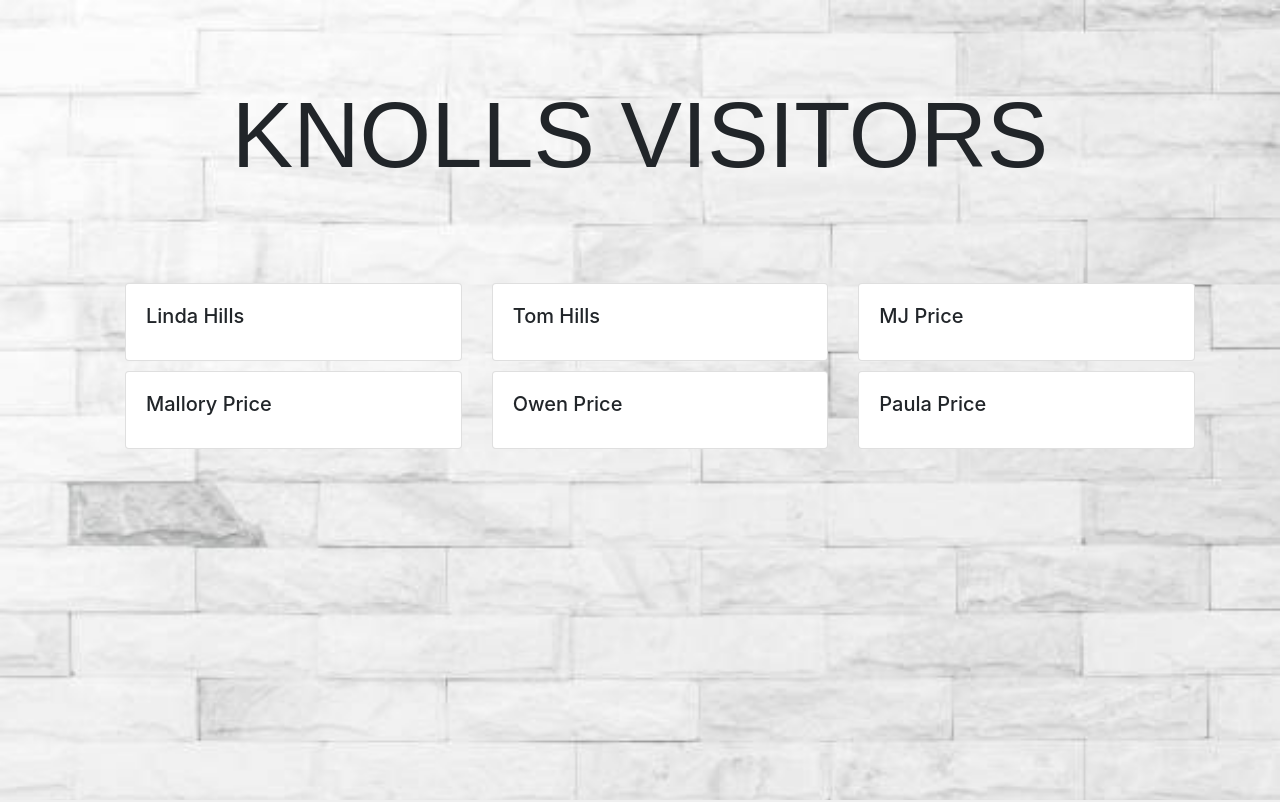
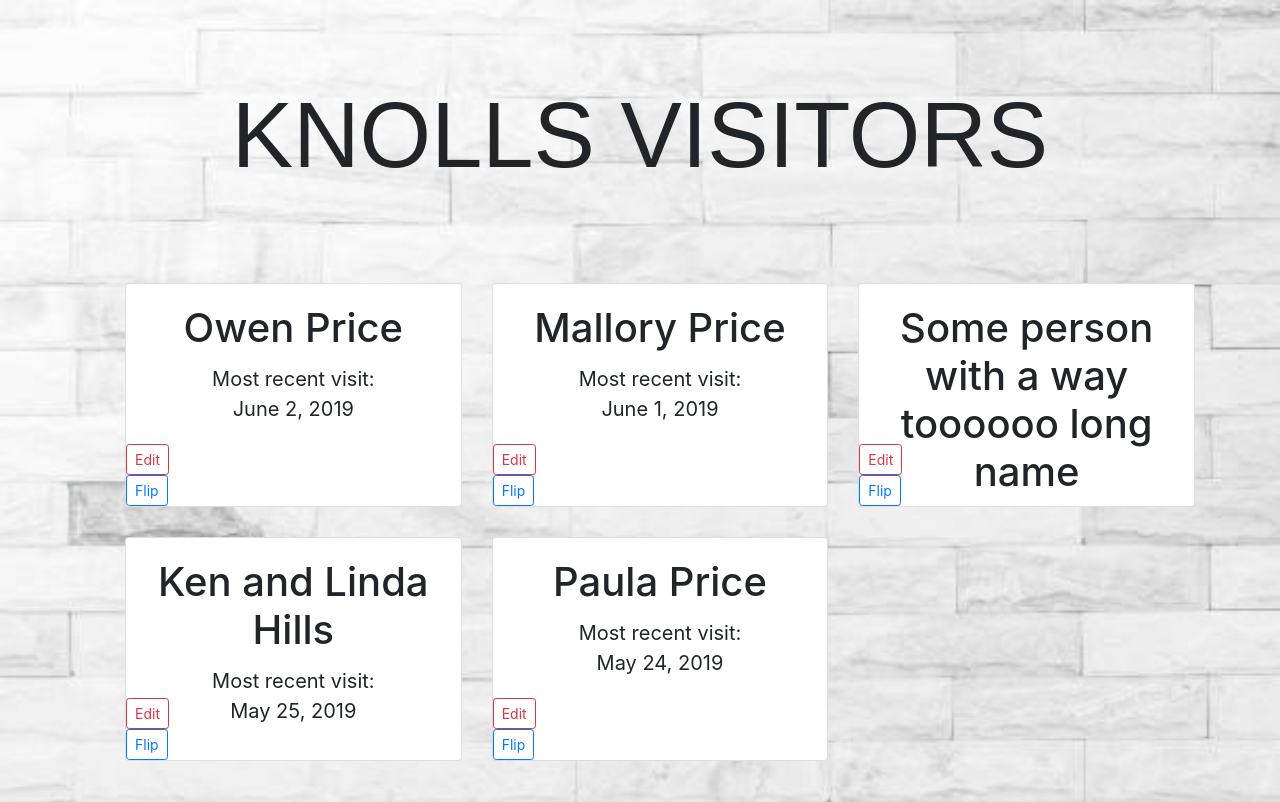
Before and after one commit to mjprice23/paulasite, a Django app: page /prospects/ in a window 1280 px wide. Run offline with Django 3.2, Linux system fonts and the light colour scheme; data comes from the database, SQL or seed files in the repository; some libraries are stand-ins or nearby versions.

Commit message:
Added buttons to the cards

```diff
--- a/paulaapp/models.py
+++ b/paulaapp/models.py
@@ -5,6 +5,12 @@
 from django.core.validators import MaxValueValidator, MinValueValidator
 import logging
 import datetime
+from uuid_upload_path import upload_to
+from django.utils.translation import ugettext_lazy as _
+
+
+
+
 
 from phonenumber_field.modelfields import PhoneNumberField
 
@@ -54,9 +60,10 @@
     prospect_phone = models.CharField(max_length=12, default=None)  # opportunity to reformat this later
     date_added = models.DateField(("Date"), auto_now_add=True)
     first_visit = models.DateField()
-    day_of_week = models.CharField(max_length=3, choices=DAY_CHOICES)
+    first_visit_day_of_week = models.CharField(max_length=3, choices=DAY_CHOICES)
     referral_source = models.CharField(max_length=50)
     multiple_visits: bool = models.BooleanField(default=False)
+    date_most_recent_visit = models.DateField(null=True)
     #owns_property: bool = models.BooleanField(default=False)
     rent_or_own = models.CharField(max_length=1, choices=LIVING_CHOICES)
     #if owns_property:
@@ -66,12 +73,13 @@
             #property_location = models.CharField(max_length=200)
     buy_new_construction_only: bool = models.BooleanField(default=False)
     claims_agent: bool = models.BooleanField(default=False)
-    notes = models.TextField(max_length=1000)
+    notes = models.TextField(max_length=1000, blank=True)
     priority = models.CharField(max_length=2, choices=PRIORITY_CHOICES)
+    prospect_card = models.FileField(upload_to=upload_to, blank=True, null=True)
 
     class Meta:     #lets you define superficial things (.latest) used outside the database
-        ordering = ['last_name', 'first_name', 'prospect_email', 'prospect_phone']
-
+        #ordering = ['last_name', 'first_name', 'prospect_email', 'prospect_phone']
+        ordering = ['-date_most_recent_visit']
 
     def __str__(self):  #   when you print, what shows up
         return '{} {}'.format(self.first_name, self.last_name)
--- a/paulaapp/static/paulaapp/css/base.css
+++ b/paulaapp/static/paulaapp/css/base.css
@@ -55,7 +55,27 @@
 }
 
 .card {
+    text-align: center;
     margin-top: 5px;
     margin-bottom: 5px;
+    overflow: hidden;
 
 }
+
+h5{
+    font-size: 40px;
+}
+
+p{
+    font-size: 20px;
+}
+
+.button {
+    display: block;
+    margin: 20px;
+    padding-bottom: 20px;
+}
+
+.col-4 {
+    margin-bottom: 20px;
+}
--- a/paulaapp/templates/paulaapp/prospect_form.html
+++ b/paulaapp/templates/paulaapp/prospect_form.html
@@ -1,16 +1,16 @@
-{% load bootstrap3 %}
+{% load bootstrap4 %}
 {% bootstrap_css %}
 {% bootstrap_javascript jquery=1 %}
 
 
 
 {# Display a form #}
-<form action="" method="post" class="form">
+<form action="" method="post" class="form" enctype="multipart/form-data">
   {% csrf_token %}
   {% bootstrap_form form %}
   {% buttons %}
     <button type="submit" class="btn btn-primary">
-      {% bootstrap_icon "pushpin" %} Submit
+      Submit
     </button>
   {% endbuttons %}
 </form>
--- a/paulaapp/templates/paulaapp/prospect_list.html
+++ b/paulaapp/templates/paulaapp/prospect_list.html
@@ -21,11 +21,24 @@
         {% for prospect in object_list %}
 
                 <div class="col-4">
+
                         <div class="card">
+                            <div style="height: 160px">
+{#                                <div class="card text-center">#}
                                     <div class="card-body">
                                         <h5 class="card-title">
                                             {{ prospect.first_name }} {{ prospect.last_name }}
                                         </h5>
+                                        <p class="card-text">
+                                            Most recent visit:<br>
+                                            {{ prospect.date_most_recent_visit }}
+                                        </p>
+                                    </div>
+{#                                </div>#}
+                            </div>
+                            <div class="btn-toolbar w-25">
+                                <button type="button" class="btn btn-outline-danger btn-sm">Edit</button>
+                                <button type="button" class="btn btn-outline-primary btn-sm btn-float-right">Flip</button>
                             </div>
                         </div>
                 </div>
--- a/paulasite/settings.py
+++ b/paulasite/settings.py
@@ -121,3 +121,6 @@
 # https://docs.djangoproject.com/en/2.0/howto/static-files/
 
 STATIC_URL = '/static/'
+
+MEDIA_URL = '/media/'
+MEDIA_ROOT = os.path.join(BASE_DIR, '.media')
```
Also changed, not shown: .media/paulaapp/prospect/mdnE_CE_RLuBTJOCnXn8Wg.png (added), db.sqlite3, paulaapp/migrations/0012_auto_20190601_1945.py (added), paulaapp/migrations/0013_auto_20190601_2003.py (added), paulaapp/migrations/0014_auto_20190601_2006.py (added), paulaapp/migrations/0015_prospect_date_most_recent_visit.py (added), paulaapp/migrations/0016_auto_20190601_2013.py (added), paulaapp/migrations/0017_prospect_date_most_recent_visit.py (added). Lines whose indentation alone changed are shown as unchanged.
